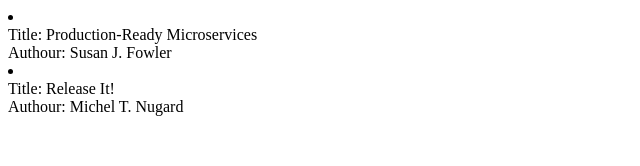
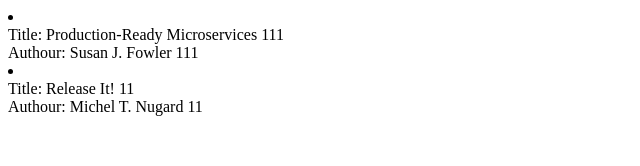
Before and after one commit to asovacloud/re-store, a React (Create React App) app: page / in a window 1280 px wide. Shown: the top 166 px of the page, without its empty margins (0-640 px from the left). Built offline with nearby package versions, Linux system fonts and the light colour scheme.

Commit message:
Read Redux Store

```diff
--- a/src/components/book-list/book-list.js
+++ b/src/components/book-list/book-list.js
@@ -1,6 +1,6 @@
 import React, { Component } from 'react';
+import { connect } from 'react-redux';
 
-import { withBookstoreService } from '../hoc';
 import BookListItem from '../book-list-item';
 
 class BookList extends Component {
@@ -17,4 +17,8 @@
 
 };
 
-export default withBookstoreService()(BookList);
+const mapStateToProps = ({books}) => {
+  return { books }
+};
+
+export default connect(mapStateToProps)(BookList);
--- a/src/components/pages/home-page.js
+++ b/src/components/pages/home-page.js
@@ -3,19 +3,9 @@
 import BookList from '../book-list';
 
 const HomePage = () => {
-  const books = [
-    {
-      title: 'Production-Ready Microservices',
-      author: 'Susan J. Fowler'
-    },
-    {
-      title: 'Release It!',
-      author: 'Michel T. Nugard'
-    }
-  ];
 
   return (
-    <BookList books={books} />
+    <BookList />
   );
 };
 
--- a/src/reducers/index.js
+++ b/src/reducers/index.js
@@ -1,5 +1,14 @@
 const initialState = {
-  books: []
+  books: [
+    {
+      title: 'Production-Ready Microservices 111',
+      author: 'Susan J. Fowler 111'
+    },
+    {
+      title: 'Release It! 11',
+      author: 'Michel T. Nugard 11'
+    }
+  ]
 };
 
 const reducer = (state = initialState, action) => {
```
